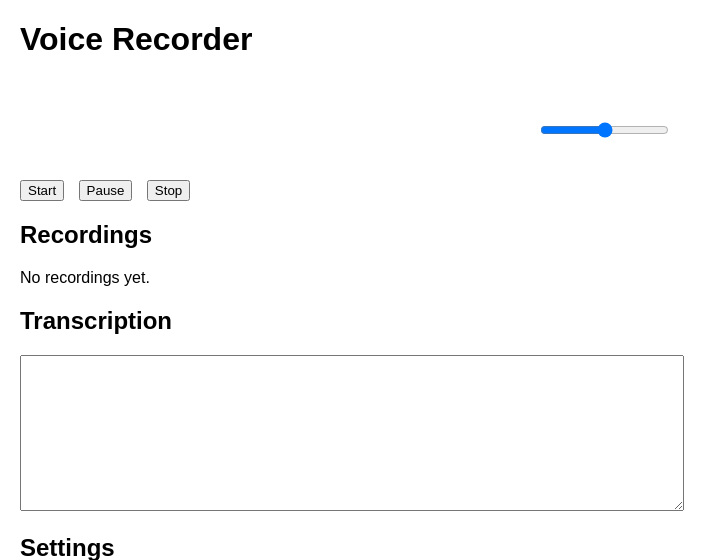
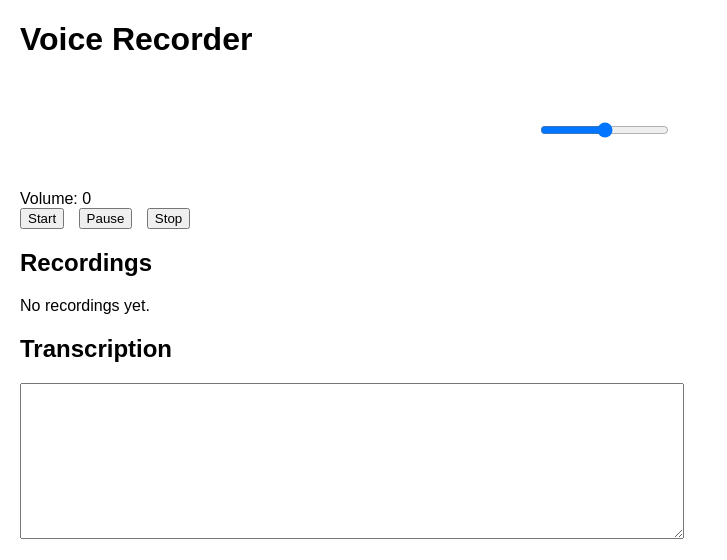
Before and after one commit to GRZLY53/voice2notion, a Flask app: page / in a window 1280 px wide. Shown: the top 560 px of the page, without its empty margins (0-727 px from the left). Run offline with Flask 3, Linux system fonts and the light colour scheme; some libraries are stand-ins or nearby versions.

Commit message:
feat: display input volume level in real-time on the canvas

```diff
--- a/static/script.js
+++ b/static/script.js
@@ -87,7 +87,6 @@ document.addEventListener('DOMContentLoaded', function() {
 
                 if (i === 0) {
                     canvasCtx.moveTo(x, y);
-                    transcriptionField.value = transcriptionField.value.trim() + '\n' + interimTranscript;
                 } else {
                     canvasCtx.lineTo(x, y);
                 }
@@ -97,6 +96,17 @@ document.addEventListener('DOMContentLoaded', function() {
 
             canvasCtx.lineTo(canvas.width, canvas.height / 2);
             canvasCtx.stroke();
+
+            // Calculate the average volume
+            let sum = 0;
+            for (let i = 0; i < bufferLength; i++) {
+                sum += dataArray[i];
+            }
+            const average = sum / bufferLength;
+
+            // Display the volume level
+            const volumeLevel = document.getElementById('volume-level');
+            volumeLevel.textContent = `Volume: ${Math.round(average)}`;
         }
 
         draw();
--- a/templates/index.html
+++ b/templates/index.html
@@ -13,6 +13,7 @@
         <canvas id="waveform" width="500" height="100"></canvas>
         <input type="range" id="sensitivity-slider" min="0" max="100" value="50" style="margin-left: 20px;">
     </div>
+    <div id="volume-level" style="margin-top: 10px;">Volume: 0</div>
     <div id="recorder-controls">
         <button id="start-btn">Start</button>
         <button id="pause-btn">Pause</button>
```
